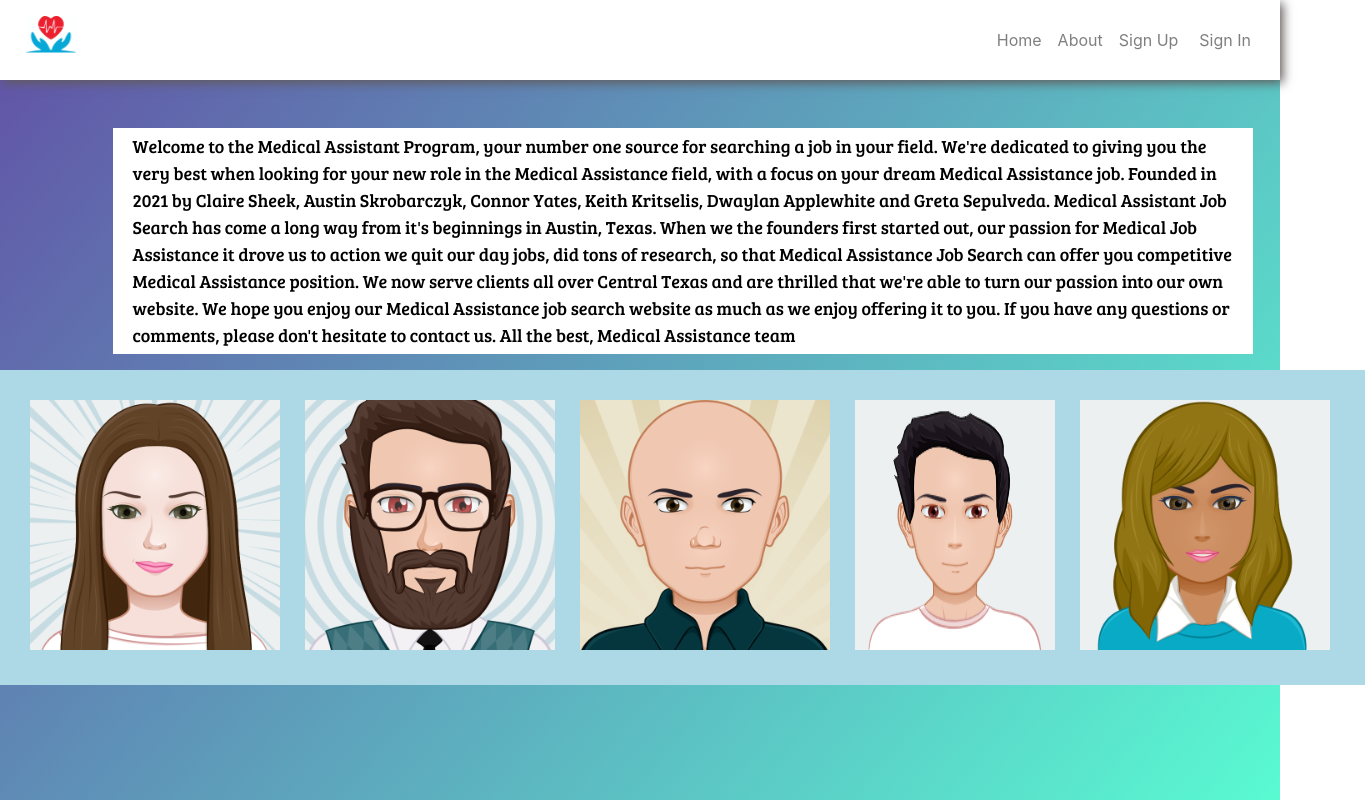
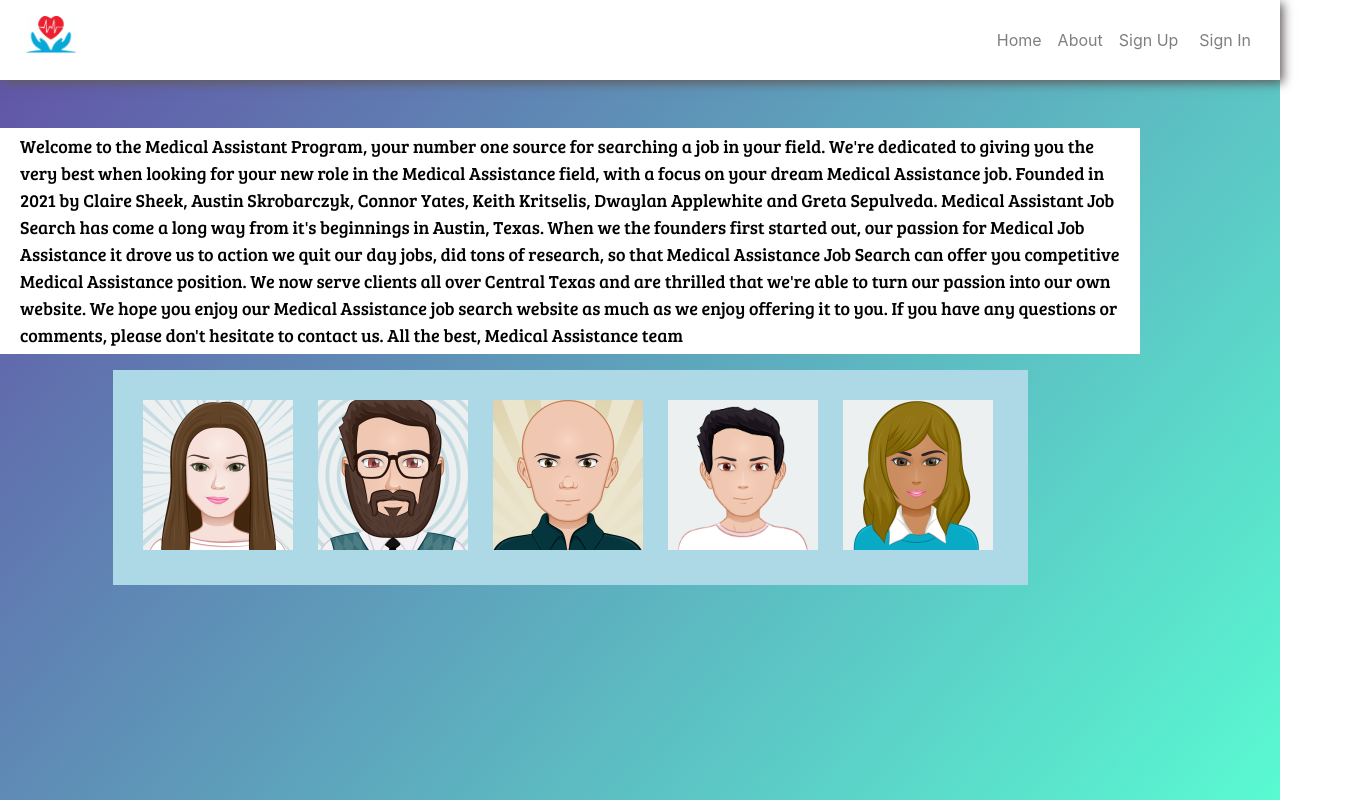
Before and after one commit to theMVPshop/dt04, a React (Create React App) app in the folder client/: page /about in a window 1280 px wide. Shown: the whole page, 1365 px wide, since content can reach past the window. Built offline with nearby package versions, Linux system fonts and the light colour scheme.

Commit message:
updated image sizes

```diff
--- a/client/src/Components/About.css
+++ b/client/src/Components/About.css
@@ -50,8 +50,8 @@ justify-content: space-between;
 }
 
    img {
-   max-height: 250px;
-   max-width: 250px;
+   max-height: 150px;
+   max-width: 150px;
    align-content: top;
    text-align: left;
    float: left;
```
